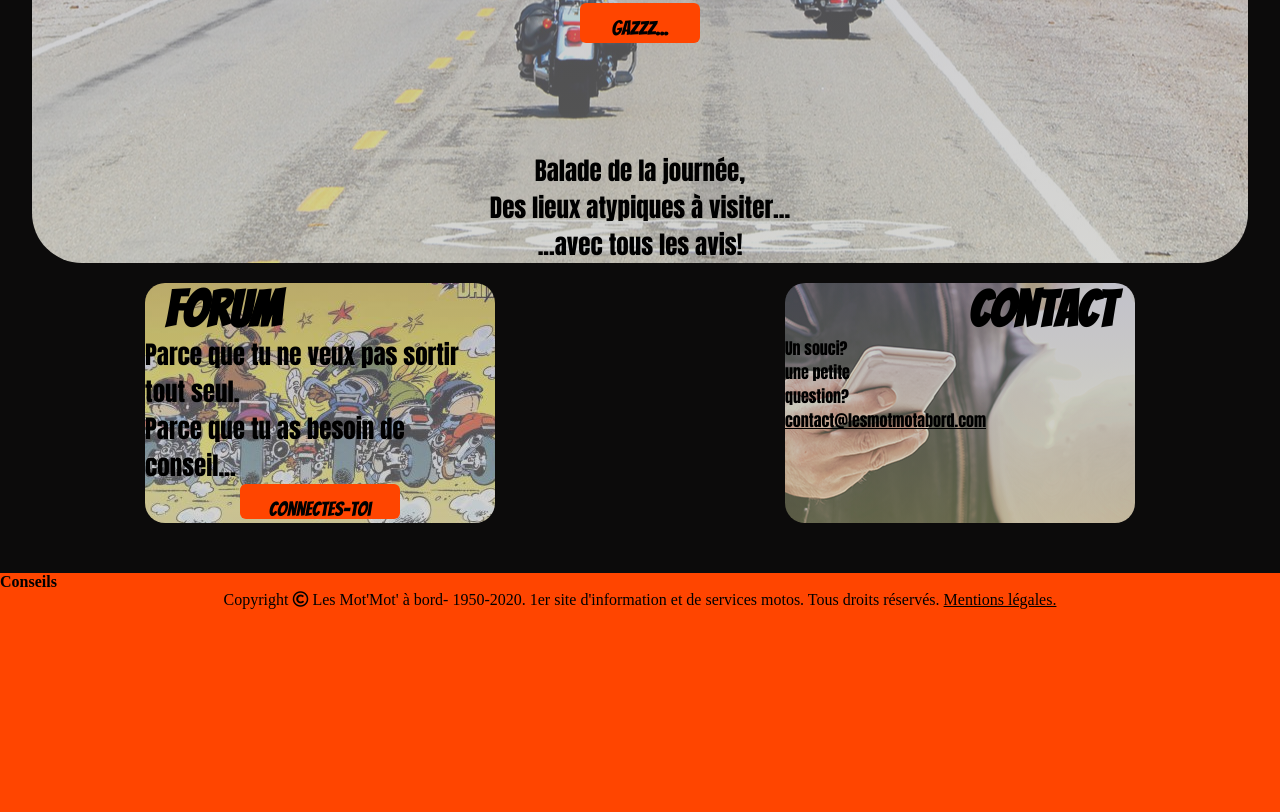
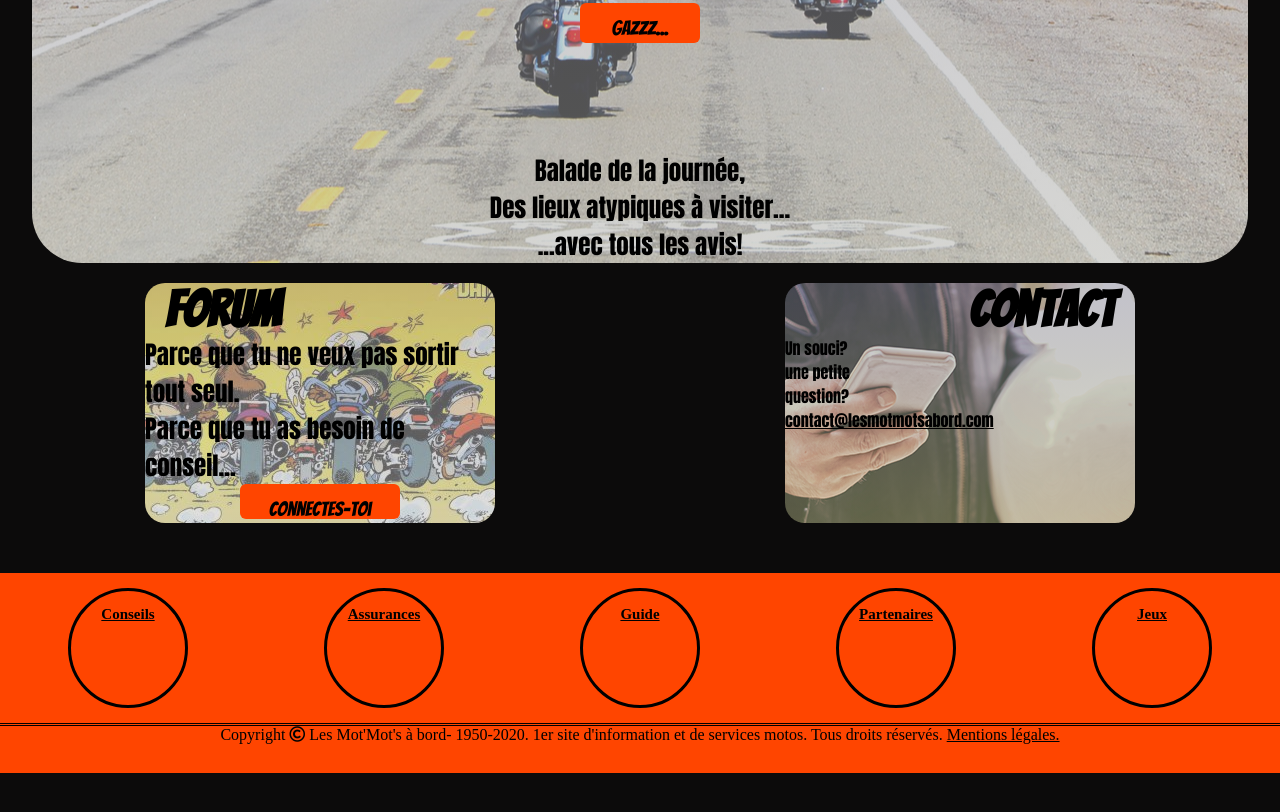
Before and after one commit to Stefani8511/motmot, a plain HTML site: page index.html in a window 1280 px wide. Shown: the part 1062-1874 px from the top of the page. After the commit the page ends 1835 px from the top, so only its background shows below. Drawn offline with Linux system fonts and the light colour scheme.

Commit message:
ameliorationdudebutant

```diff
--- a/index.html
+++ b/index.html
@@ -9,7 +9,7 @@
     <link rel="stylesheet" href="https://cdnjs.cloudflare.com/ajax/libs/font-awesome/5.12.0/css/all.min.css">
     <link href="https://fonts.googleapis.com/css?family=Anton|Bangers&display=swap" rel="stylesheet">
     <link rel="stylesheet" href="https://cdnjs.cloudflare.com/ajax/libs/font-awesome/5.12.0/css/all.min.css">
-    <title>Les Mot'Mot'</title>
+    <title>Les Mot'Mot's</title>
     <style>
         * {
             box-sizing: border-box;
@@ -75,7 +75,7 @@
 
                 <div class="vay">
                     <i class="fab fa-angellist"></i></div>
-                <h1>Les Mot' Mot' à bord</h1>
+                <h1>Les Mot' Mot's à bord</h1>
 
 
             </div>
@@ -164,26 +164,40 @@
 
         <section class="contact">
             <h2>Contact</h2>
-            <p>Un souci? une petite question? <a href="#">contact@lesmotmotabord.com</a></p>
+            <p>Un souci? une petite question? <a href="#">contact@lesmotmotsabord.com</a></p>
         </section>
     </div>
 
     <footer id="chouette">
         <div class="inpy">
-<div class="infop">
-    <ul class="community">
-        <li><h4>Conseils</h4></li>
+            <div class="infop">
+                <ul class="community">
+                    <li class="tem"><a href="#">
+                            <h4>Conseils</h4>
+                        </a> </li>
+                    <li class="tem"><a href="#">
+                            <h4>Assurances</h4>
+                        </a> </li>
+                    <li class="tem"><a href="#">
+                            <h4>Guide</h4>
+                        </a> </li>
+                        <li class="tem"><a href="#">
+                            <h4>Partenaires</h4>
+                        </a> </li>
+                        <li class="tem"><a href="#">
+                            <h4>Jeux</h4>
+                        </a> </li>
 
 
 
-    </ul>
+                </ul>
 
-</div>
+            </div>
 
 
             <div class="copy">
-                <p> Copyright  <i class="far fa-copyright"></i>  Les Mot'Mot' à bord- 1950-2020. 1er site d'information et
-                    de services motos. Tous droits réservés. <a href="#">Mentions légales.</a>  </p>
+                <p> Copyright <i class="far fa-copyright"></i> Les Mot'Mot's à bord- 1950-2020. 1er site d'information et
+                    de services motos. Tous droits réservés. <a href="#">Mentions légales.</a> </p>
             </div>
 
 
--- a/style.css
+++ b/style.css
@@ -233,7 +233,7 @@ button {
     height: 30vh;
 
     border-radius: 20px;
-    background: linear-gradient(rgba(137, 137, 160, 0.5), rgba(173, 173, 167, 0.5)), url("potes.jpg") center;
+    background: linear-gradient(rgba(162, 162, 168, 0.5), rgba(197, 197, 193, 0.5)), url("potes.jpg") center;
     background-repeat: no-repeat;
 
 }
@@ -301,7 +301,7 @@ text-decoration: underline;
 }
 #chouette{
 width: 100%;
-height: 300px;
+height: 200px;
     background: orangered;
        background-size: cover;
        margin-top: 50px;
@@ -309,11 +309,31 @@ height: 300px;
 .copy{
     display: flex;
    justify-content: center;
-   border-inline-start: black;
+   border-top-style: double;
 }
 .copy a{
     text-decoration: underline;
 }
 .community{
-box-shadow: black;
+    height: 150px;
+    display: flex;
+    align-items: center;
+    justify-content: space-around;
+
 }
+.tem{
+
+    border : 0.2em solid black;
+    width: 8em;
+    height: 8em;
+    padding: 1em;
+    border-radius: 100%;
+       font-size: 15px;
+    text-align: center;
+     text-decoration: underline;
+
+
+
+
+
+}
```
